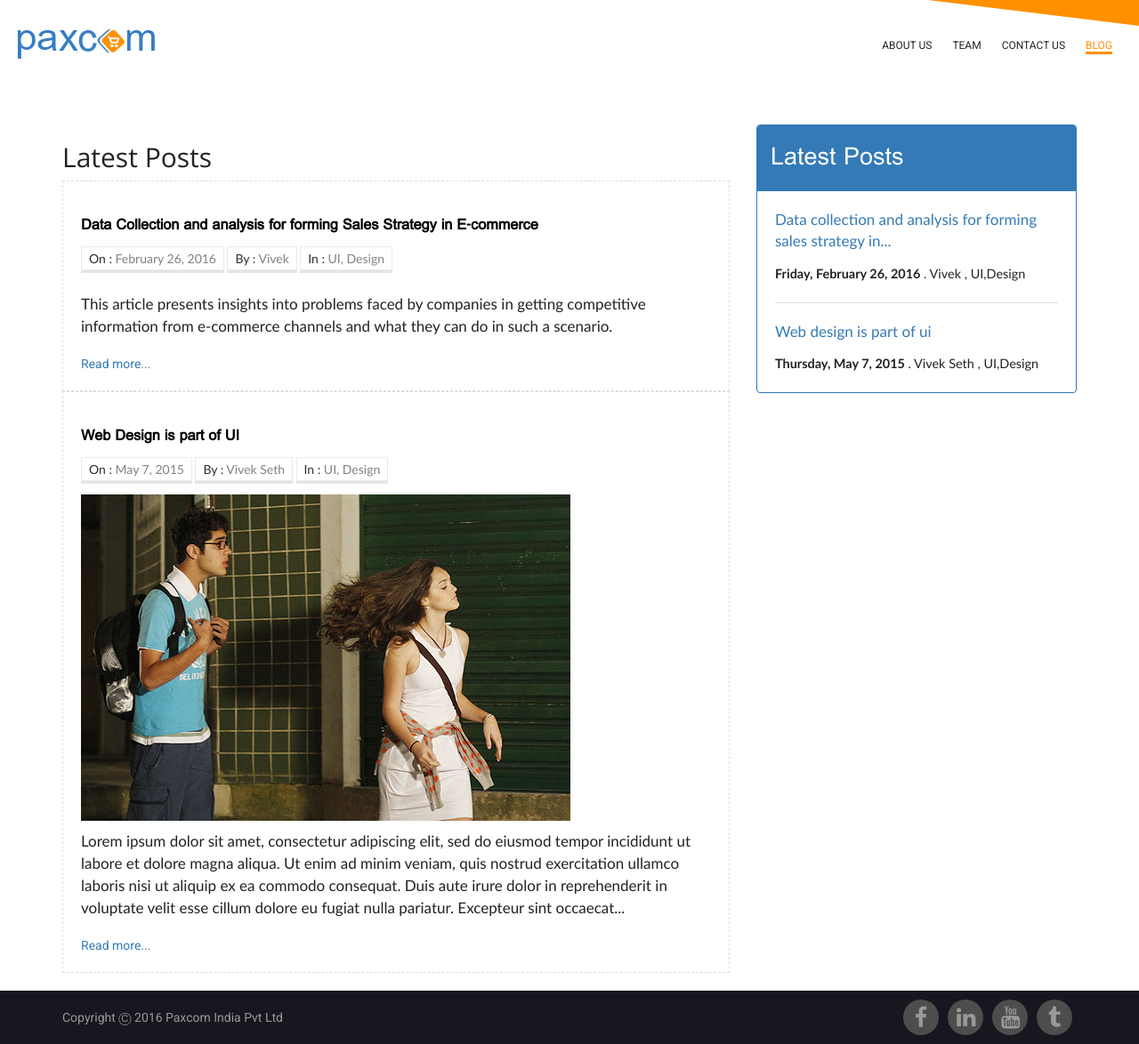
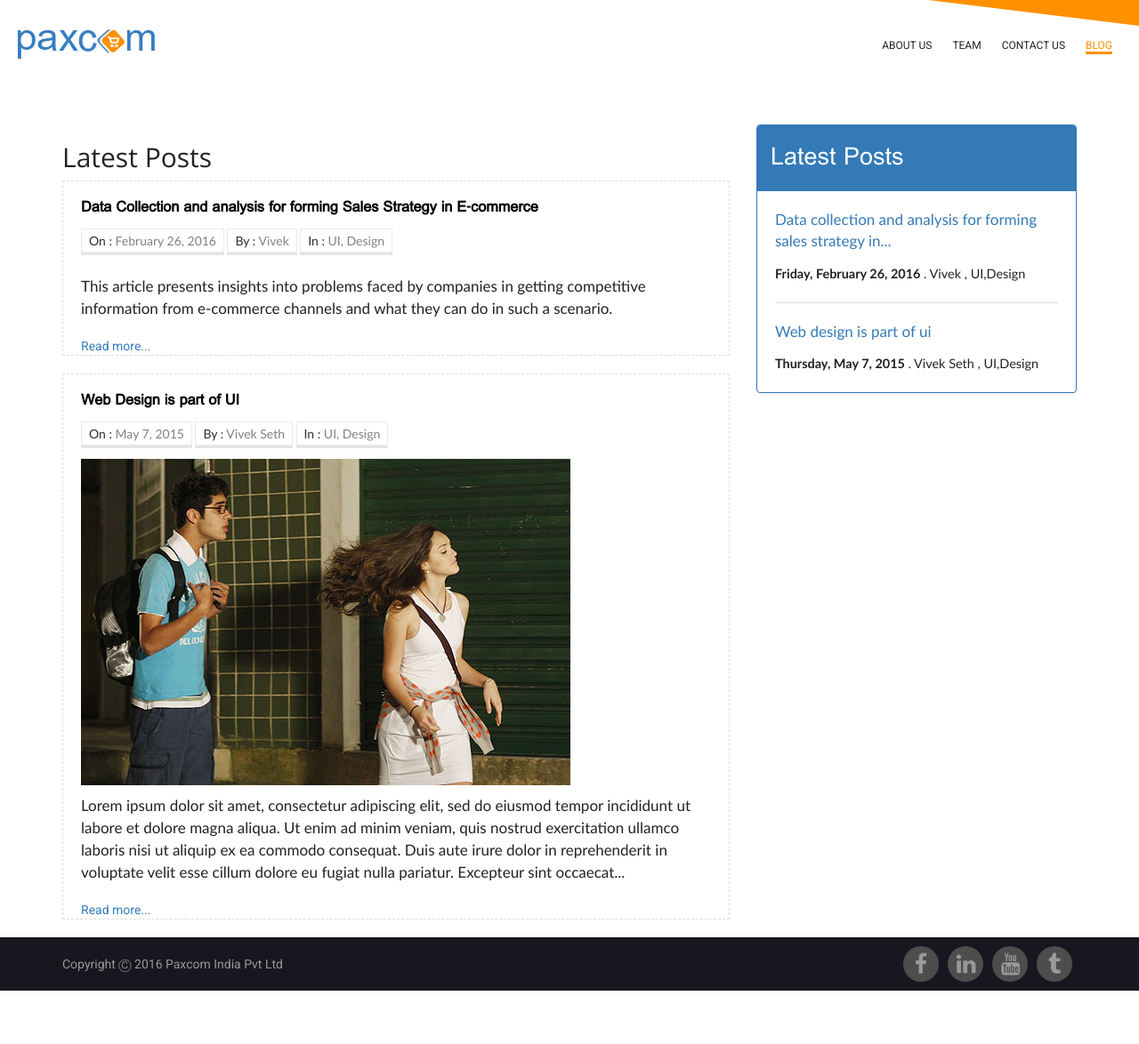
Before and after one commit to paxcom/paxcom.github.io, a Jekyll site: the page built from blog/index.html, in a window 1280 px wide. Shown: the whole page at 89% size. Built offline with Jekyll 4.4.1, drawn with Linux system fonts in a browser that asks for light colours; the list of posts is cut into pages by our own code; comment, search, counter and statistics services are not loaded; after the commit the page ends 1114 px from its top, so only the background shows below that.

Commit message:
update css

```diff
--- a/css/style.css
+++ b/css/style.css
@@ -1635,7 +1635,7 @@
 
 
 /******************BLOG*************************/
-.single-post-excerpt{border: 1px dashed #ddd; padding:20px;}
+.single-post-excerpt{border: 1px dashed #ddd; padding:0px 20px; margin:0 0 20px 0}
 .single-post-excerpt h4 a{color:#000; text-decoration:none;font-weight:700; font-size:18px;}
 .single-post-excerpt h4 a:hover{color:#ff9000}
 .meta-info{margin-bottom:15px;}
```
